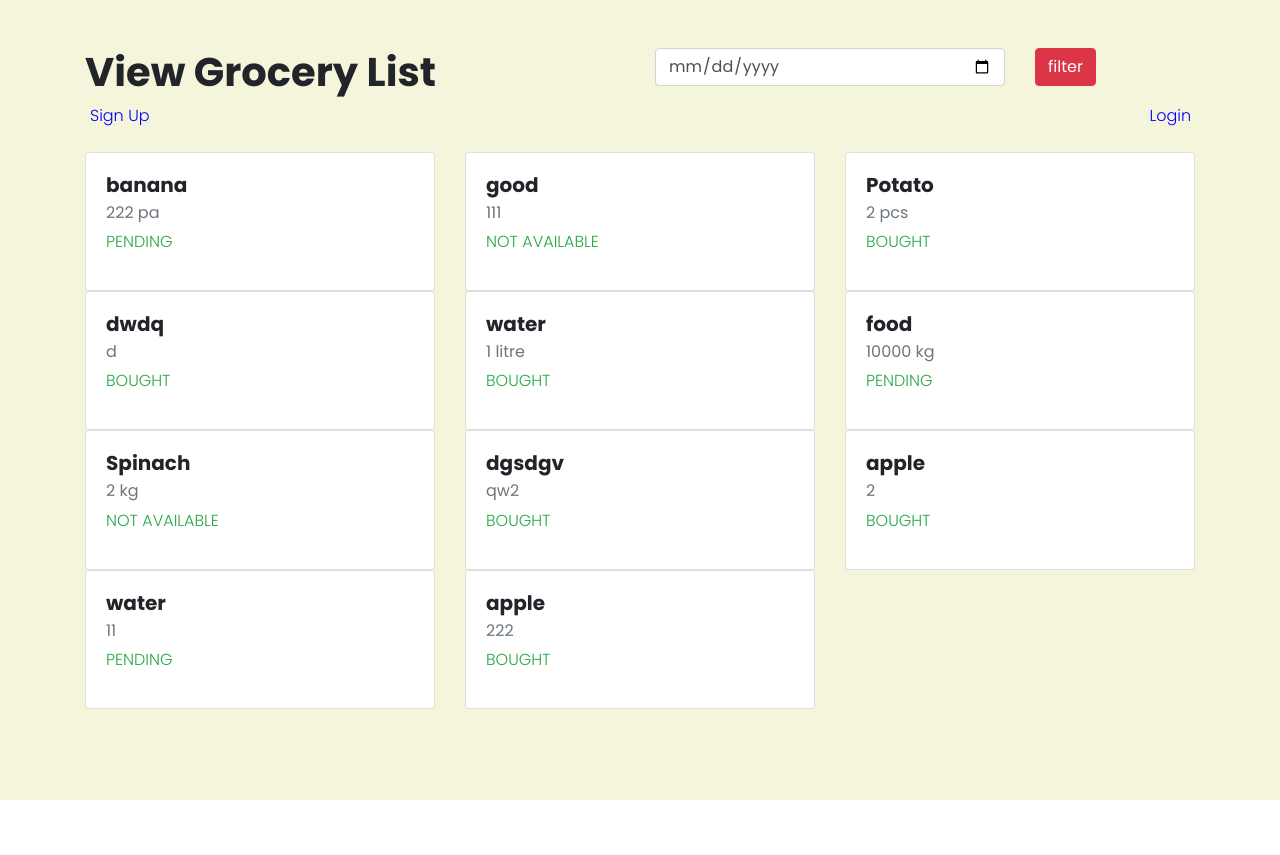
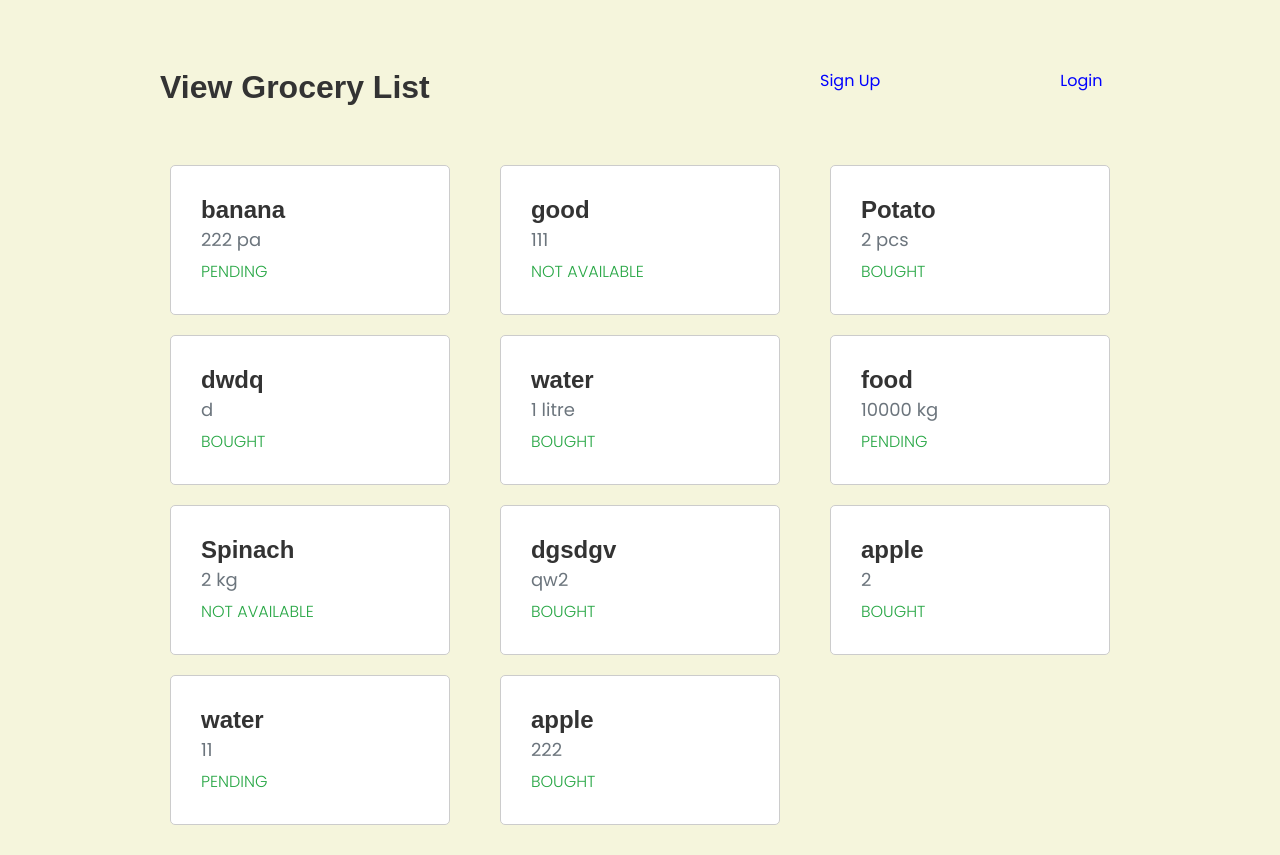
Before and after one commit to Pratik-ahirrao/grocerybag, a Django app: page /home/ in a window 1280 px wide. Before the commit the page ends 800 px from the top, so only its background shows below. Run offline with Django 3.2, Linux system fonts and the light colour scheme; data comes from the database, SQL or seed files in the repository; both versions use the stored data as it was after the commit; some libraries are stand-ins or nearby versions.

Commit message:
changed UI

```diff
--- /dev/null
+++ b/grocerybag/templates/css/home.css
@@ -0,0 +1,100 @@
+
+/* Reset default margin and padding for all elements */
+html, body, h1, h2, h3, h4, h5, p, ul, li, form, input, select {
+    margin: 0;
+    padding: 0;
+    box-sizing: border-box;
+}
+
+/* Set a reasonable default font size and line-height */
+body {
+    font-size: 16px;
+    line-height: 1.6;
+}
+
+/* Apply the custom font for headers */
+h1 {
+    font-family: 'Poppins', sans-serif;
+    font-weight: 700;
+}
+
+/* Style the container */
+.container {
+    max-width: 800px;
+    margin: 0 auto;
+    padding: 20px;
+}
+
+/* Style the top section */
+.row.top {
+    display: flex;
+    align-items: center;
+    justify-content: space-between;
+}
+
+/* Style the "View Grocery List" heading */
+h1 {
+    font-size: 32px;
+    margin-bottom: 20px;
+    color: #333;
+}
+
+/* Style the date input field */
+input[type="date"] {
+    width: 100%;
+    padding: 10px;
+    border: 1px solid #ccc;
+    border-radius: 5px;
+}
+
+/* Style the "filter" button */
+input[type="submit"] {
+    background-color: #dc3545;
+    color: #fff;
+    border: none;
+    padding: 10px 20px;
+    border-radius: 5px;
+    cursor: pointer;
+    font-size: 16px;
+}
+
+/* Style the "Sign Up" and "Login" links */
+a.add, a.login {
+    text-decoration: none;
+    font-size: 16px;
+    color: blue;
+    margin-left: 20px;
+}
+
+/* Style the Grocery Cards */
+.row.mt-4 {
+    display: flex;
+    flex-wrap: wrap;
+}
+
+.col-lg-4 {
+    flex: 0 0 calc(33.33% - 20px);
+    margin: 10px;
+}
+
+.card {
+    border: 1px solid #ccc;
+    border-radius: 5px;
+    padding: 10px;
+}
+
+.card-title {
+    font-size: 24px;
+    margin-bottom: 5px;
+    color: #333;
+}
+
+.card-subtitle {
+    font-size: 18px;
+    color: #666;
+    margin-bottom: 10px;
+}
+
+.text-success {
+    color: green;
+}
--- a/grocerybag/templates/home.html
+++ b/grocerybag/templates/home.html
@@ -3,6 +3,7 @@
         <meta http-equiv="Content-Type" content="text/html; charset=UTF-8">
         <title>View List</title>
         <link rel="stylesheet" href="https://maxcdn.bootstrapcdn.com/bootstrap/4.4.1/css/bootstrap.min.css">
+        <link rel="stylesheet" href="css/home.css">
 
     </head>
     <style>
@@ -14,27 +15,93 @@
         }
 
         h1, h2, h3, h4, h5 {
-            font-family: 'Poppins', sans-serif;
+            font-family: Arial, Helvetica, sans-serif;
             font-weight: 700;
+            padding-bottom: 5px;
+            text-align: left;
         }
-        .del{
-        text-align:right;
-        border: none;
-              background-color: white;
-              color: blue;
+        .container {
+            max-width: 1000px;
+            margin: 0 auto;
+            padding: 20px;
         }
-        .add{
-             border: none;
-              background-color: beige;
-              color: blue;
-              margin-left: 20px;
+
+        /* Style the top section */
+        .row.top {
+            display: flex;
+            align-items: center;
+            justify-content: space-between;
         }
-        .login{
-                border: none;
-              background-color: beige;
-              color: blue;
-              margin-left:1000px;
+
+        /* Style the "View Grocery List" heading */
+        h1 {
+            font-size: 32px;
+            margin-bottom: 20px;
+            color: #333;
         }
+
+        /* Style the date input field */
+        input[type="date"] {
+            width: 100%;
+            padding: 10px;
+            border: 1px solid #ccc;
+            border-radius: 5px;
+        }
+
+        /* Style the "filter" button */
+        input[type="submit"] {
+            background-color: #dc3545;
+            color: #fff;
+            border: none;
+            padding: 10px 20px;
+            border-radius: 5px;
+            cursor: pointer;
+            font-size: 16px;
+        }
+
+        /* Style the "Sign Up" and "Login" links */
+        a.add, a.login {
+            text-decoration: none;
+            font-size: 16px;
+            color: blue;
+            font-weight: 400;
+            text-align: right;
+            margin-left: 180px;
+        }
+
+        /* Style the Grocery Cards */
+        .row.mt-4 {
+            display: flex;
+            flex-wrap: wrap;
+        }
+
+        .col-lg-4 {
+            flex: 0 0 calc(33.33% - 20px);
+            margin: 10px;
+        }
+
+        .card {
+            border: 1px solid #ccc;
+            border-radius: 5px;
+            padding: 10px;
+        }
+
+        .card-title {
+            font-size: 24px;
+            margin-bottom: 5px;
+            color: #333;
+        }
+
+        .card-subtitle {
+            font-size: 18px;
+            color: #666;
+            margin-bottom: 10px;
+        }
+
+        .text-success {
+            color: green;
+        }
+
     </style>
     <body>
         <div class="container mt-5">
@@ -43,17 +110,17 @@
                 <div class="col-lg-6">
                     <h1>View Grocery List</h1>
                 </div>
-                <div class="col-lg-6 float-right">
+                <!-- <div class="col-lg-6 float-right">
                     <div class="row">
                         <div class="col-lg-8">
-                            <!-- Date Filtering-->
-                            <input type="date" class="form-control">
+                            Date Filtering-->
+                            <!-- <input type="date" class="form-control">
                         </div>
                         <div class="col-lg-4">
                             <input type="submit"  class="btn btn-danger" name="filter_by_date"  value="filter">
                         </div>
                     </div>
-                </div>
+                </div> -->
                  <a href="{% url 'signup' %}" class="add">Sign Up</a>
                  <a href="{% url 'login' %}" class="login">Login</a>
             </div>
```
Also changed, not shown: grocerybag/templates/add.html (+81 -9 lines), grocerybag/templates/css/login.css (added, +74 -0 lines), grocerybag/templates/index.html (+5 -7 lines), grocerybag/templates/login.html (+93 -2 lines), grocerybag/templates/update.html (+74 -4 lines), grocerybag/db.sqlite3.
